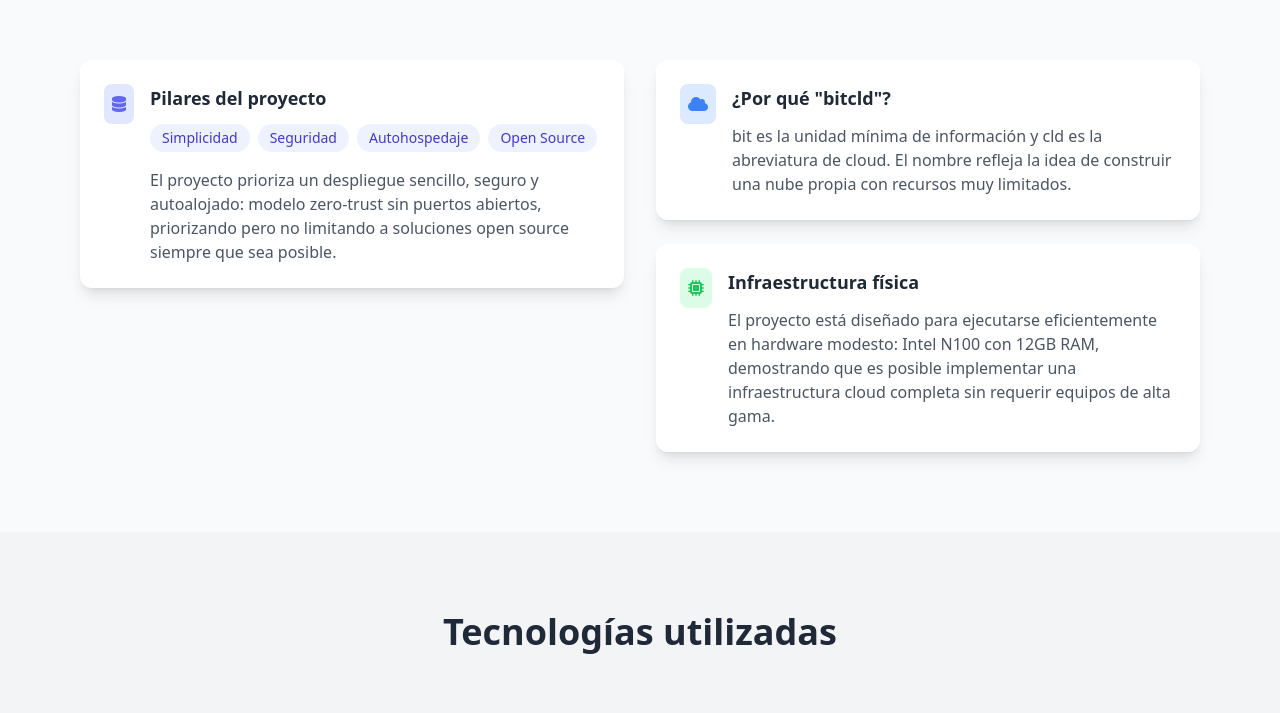
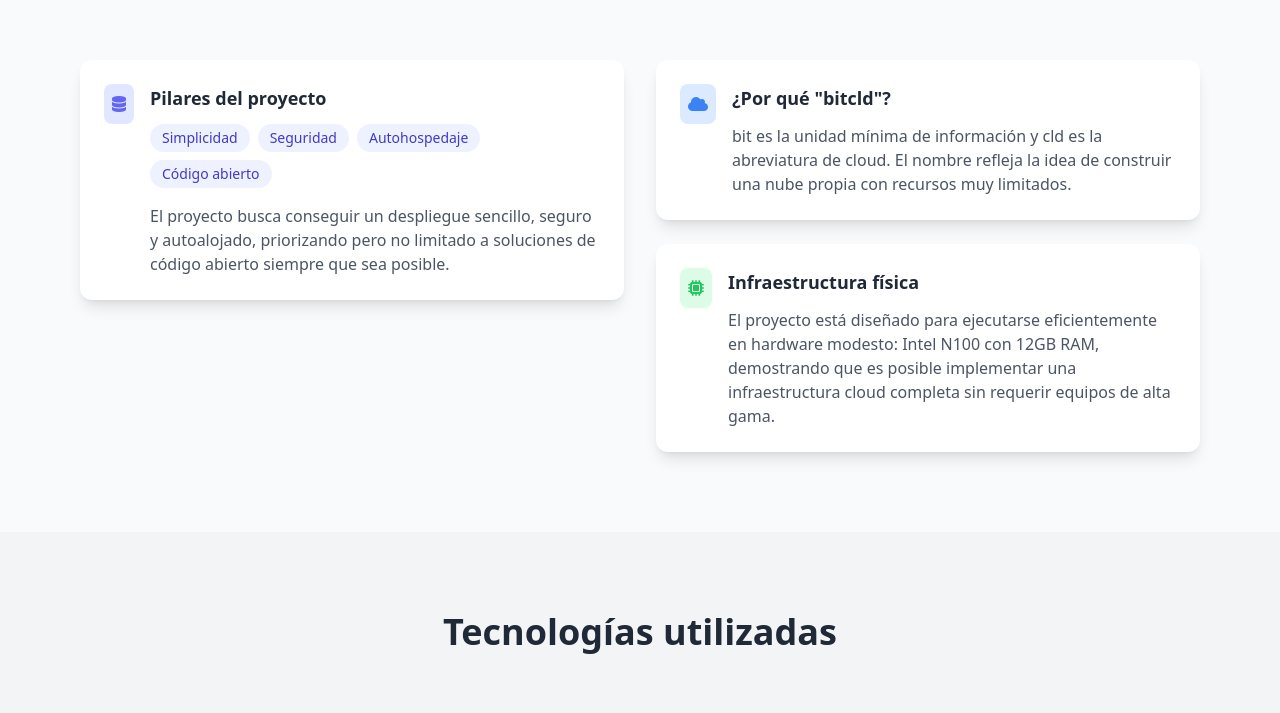
Before and after one commit to ittaidev/bitcld-home-page, a plain HTML site: page index.html in a window 1280 px wide. Shown: the part 1140-1853 px from the top of the page. Drawn offline with nearby package versions, Linux system fonts and the light colour scheme.

Commit message:
Update index.html

```diff
--- a/index.html
+++ b/index.html
@@ -73,11 +73,11 @@
                   <span class="px-3 py-1 rounded-full bg-indigo-50 text-indigo-700 text-sm">Simplicidad</span>
                   <span class="px-3 py-1 rounded-full bg-indigo-50 text-indigo-700 text-sm">Seguridad</span>
                   <span class="px-3 py-1 rounded-full bg-indigo-50 text-indigo-700 text-sm">Autohospedaje</span>
-                  <span class="px-3 py-1 rounded-full bg-indigo-50 text-indigo-700 text-sm">Open Source</span>
+                  <span class="px-3 py-1 rounded-full bg-indigo-50 text-indigo-700 text-sm">Código abierto</span>
                 </div>
                 <p class="text-gray-600">
-                  El proyecto prioriza un despliegue sencillo, seguro y autoalojado: modelo zero‑trust sin puertos abiertos,
-                  priorizando pero no limitando a soluciones open source siempre que sea posible.
+                  El proyecto busca conseguir un despliegue sencillo, seguro y autoalojado,
+                  priorizando pero no limitado a soluciones de código abierto siempre que sea posible.
                 </p>
               </div>
             </div>
```
